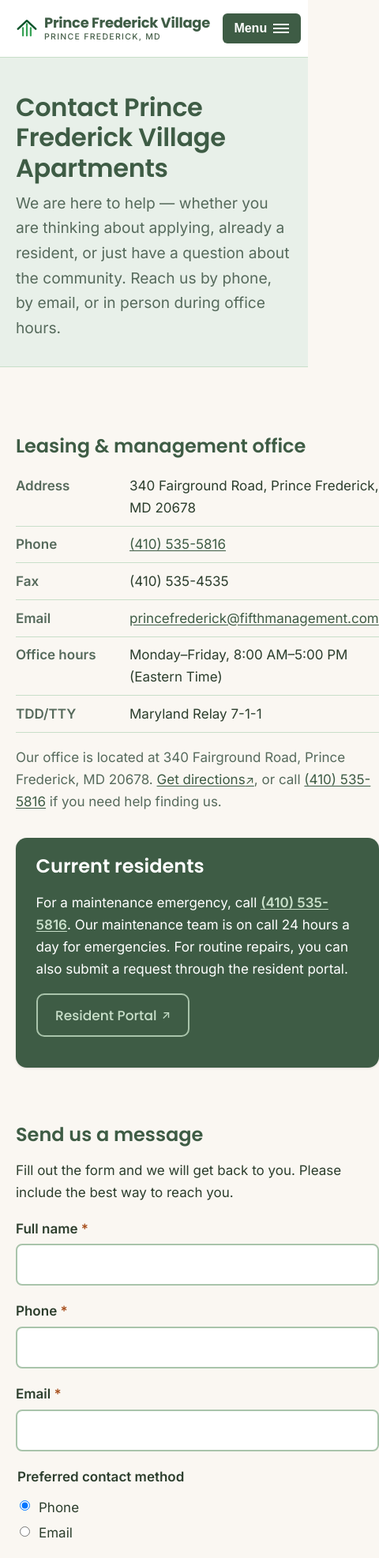
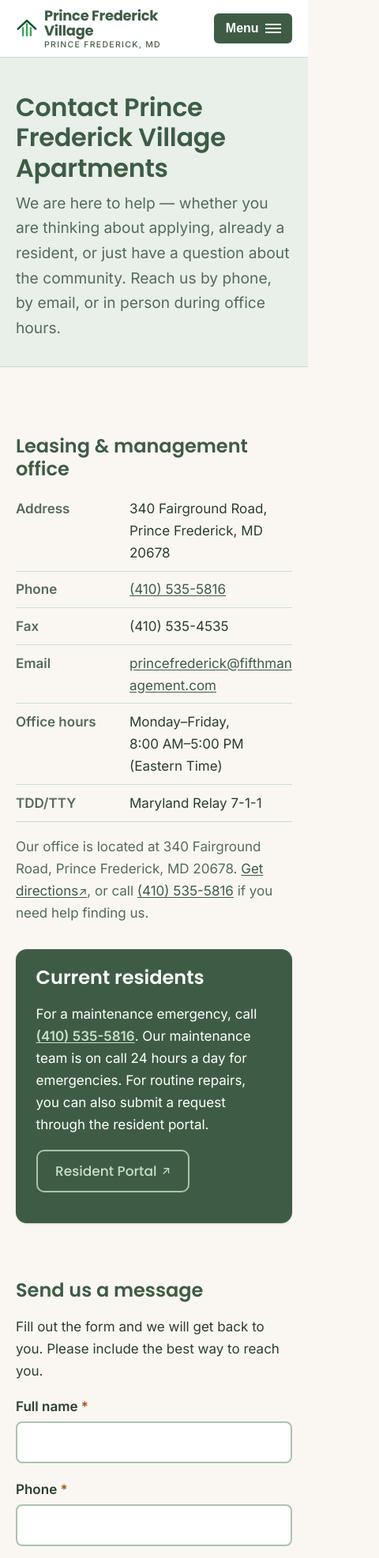
Before and after one commit to sweetbabylew/fmc-princefrederickvillageapts, a plain HTML site: page contact/index.html in a window 390 px wide. Shown: the top 1973 px of the page at 79% size, 480 px wide, since content can reach past the window. Drawn offline with Linux system fonts and the light colour scheme.

Commit message:
deploy: sweetbabylew/fmc-property-sites@4996e927bd40f4844a1ac7c337d6f44f0495219c

```diff
--- a/assets/css/styles.css
+++ b/assets/css/styles.css
@@ -96,6 +96,10 @@
 
 a { color: var(--green); text-decoration: underline; text-underline-offset: 2px; }
 a:hover { color: var(--green-hover); }
+/* Long unbreakable link text (email addresses, URLs) may break mid-word
+   rather than push the page wider than a phone screen. Last-resort only —
+   normal link text still wraps at spaces. */
+.prose-page a, .site-footer a, .section a[href^="mailto:"] { overflow-wrap: anywhere; }
 
 h1, h2, h3, h4 { font-family: var(--font-display); line-height: 1.2; color: var(--green); font-weight: 600; }
 h1 { font-size: clamp(2rem, 5vw, 2.85rem); margin: 0 0 .5em; letter-spacing: -0.01em; }
@@ -215,6 +219,13 @@
   .wordmark-mark { width: 28px; height: 28px; }
   .wordmark-name { font-size: 1.12rem; }
   .wordmark-sub { font-size: .66rem; letter-spacing: .12em; }
+}
+/* Collapsed (hamburger) header: the longest wordmarks (Prince Frederick
+   Village / Senior) would push the Menu button off narrow screens — let the
+   lockup shrink and wrap to a second line instead of forcing width. */
+@media (max-width: 980px) {
+  .wordmark { min-width: 0; }
+  .wordmark-name, .wordmark-sub { white-space: normal; }
 }
 
 .site-nav { display: flex; align-items: center; justify-self: center; }
@@ -699,12 +710,15 @@
 .usda-statement p { max-width: 72ch; }
 
 /* ---------- contact ---------- */
-.contact-grid { display: grid; grid-template-columns: 1fr 1.1fr; gap: 3rem; }
-@media (max-width: 820px) { .contact-grid { grid-template-columns: 1fr; gap: 2rem; } }
+/* minmax(0,1fr) columns + overflow-wrap on the values: the unbreakable
+   office email (e.g. princefrederick@fifthmanagement.com) would otherwise
+   set the column minimum and push the page wider than phone screens. */
+.contact-grid { display: grid; grid-template-columns: minmax(0, 1fr) minmax(0, 1.1fr); gap: 3rem; }
+@media (max-width: 820px) { .contact-grid { grid-template-columns: minmax(0, 1fr); gap: 2rem; } }
 .office-info { margin: 0 0 1rem; }
-.office-info > div { display: grid; grid-template-columns: 8.5rem 1fr; gap: .5rem; padding: .55rem 0; border-bottom: 1px solid var(--line); }
+.office-info > div { display: grid; grid-template-columns: 8.5rem minmax(0, 1fr); gap: .5rem; padding: .55rem 0; border-bottom: 1px solid var(--line); }
 .office-info dt { font-weight: 600; color: var(--ink-soft); margin: 0; }
-.office-info dd { margin: 0; }
+.office-info dd { margin: 0; overflow-wrap: anywhere; }
 .map-note { color: var(--ink-soft); }
 .contact-list { list-style: none; padding: 0; }
 .contact-list li { padding: .2rem 0; }
@@ -726,6 +740,14 @@
 .fmc-form .choice { font-weight: 400; display: flex; align-items: flex-start; gap: .5rem; margin: .3rem 0; }
 .fmc-form .choice input { min-height: auto; width: auto; margin-top: .35rem; }
 .field-consent .choice { align-items: flex-start; }
+/* Native checkboxes/radios render ~13px — too small for a senior audience.
+   Placed after the .choice rules so the explicit size wins its width:auto. */
+.fmc-form input[type="checkbox"], .fmc-form input[type="radio"] {
+  width: 1.25rem; height: 1.25rem;
+  margin-top: .2rem;
+  flex: 0 0 auto;
+  accent-color: var(--green);
+}
 .req { color: var(--brick-deep); }
 .optional { color: var(--ink-soft); font-weight: 400; font-size: .9em; }
 .field-hint { font-size: .95rem; color: var(--ink-soft); margin: .35rem 0 0; }
@@ -733,14 +755,33 @@
 .form-status { padding: .9rem 1.1rem; border-radius: 6px; margin: 1rem 0; font-weight: 600; }
 .form-status.ok { background: #E7F1E8; border: 1px solid #B7D3BA; color: #245C2C; }
 .form-status.err { background: #FBE9E7; border: 1px solid #E4B4AC; color: #9A2C1B; }
+
+/* Cloudflare Turnstile renders a fixed 300px-wide widget that cannot
+   shrink. On narrow phones the card/form content box is under 300px, so
+   scale the widget down just enough to fit (scale keeps it interactive;
+   breakpoints chosen so it fits the tightest container — the apply card —
+   at each bracket's minimum width, down to 280px viewports). */
+.cf-turnstile { max-width: 100%; }
+@media (max-width: 400px) {
+  .cf-turnstile { transform: scale(.88); transform-origin: 0 0; }
+}
+@media (max-width: 360px) {
+  .cf-turnstile { transform: scale(.74); transform-origin: 0 0; }
+}
+@media (max-width: 318px) {
+  .cf-turnstile { transform: scale(.6); transform-origin: 0 0; }
+}
 .form-fallback-note { font-size: .95rem; color: var(--ink-soft); margin-top: .9rem; }
 .response-note { font-size: .98rem; color: var(--ink-soft); margin-top: 1rem; }
 
 /* ---------- apply page ---------- */
-/* Stacked full-width sections: download first, then the upload form. */
+/* Stacked full-width sections: download first, then the upload form.
+   minmax(0,1fr): a bare 1fr track's minimum is min-content, so the fixed
+   300px Turnstile widget would stretch both cards past narrow phone
+   screens (clipped flush at the right edge on ≤375px viewports). */
 .apply-cards {
   display: grid;
-  grid-template-columns: 1fr;
+  grid-template-columns: minmax(0, 1fr);
   gap: 1.5rem;
   margin: 0 0 1.75rem;
 }
--- a/contact/index.html
+++ b/contact/index.html
@@ -141,7 +141,7 @@
             </label>
           </div>
 
-          <div class="cf-turnstile" data-sitekey="0x4AAAAAADxeY0L2IN6NWbHL"></div>
+          <div class="cf-turnstile" data-sitekey="0x4AAAAAADxeY0L2IN6NWbHL" data-theme="light"></div>
 
           <div class="form-status" role="status" aria-live="polite" hidden></div>
           <button type="submit" class="btn btn-primary btn-lg">Send message</button>
```
Also changed, not shown: apply/index.html (+1 -1 lines), privacy/index.html (+1 -1 lines).
